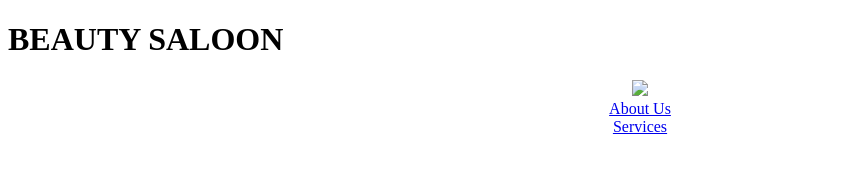
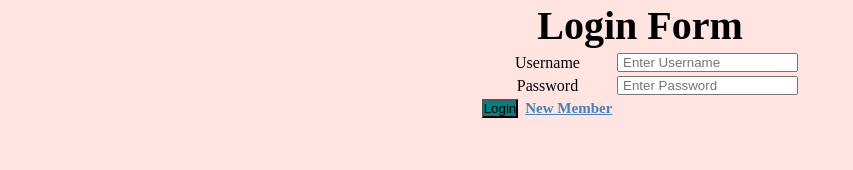
Before and after one commit to OdanavarMandara/webbb, a plain HTML site: page index.html in a window 1280 px wide. Shown: the whole page, without its empty margins (0-853 px from the left). Drawn offline with Linux system fonts and the light colour scheme; files that its build step writes are made by us from their sources.

Commit message:
Add files via upload

```diff
--- a/index.html
+++ b/index.html
@@ -6,32 +6,45 @@
     <meta http-equiv="X-UA-Compatible" content="IE=edge">
     <meta name="viewport" content="width=device-width, initial-scale=1.0">
     <title>Document</title>
-    <link rel="stylesheet" href="css/beautysaloon.css">
+    <link rel="stylesheet" href="css/Login.css">
 </head>
 
+<body style="background-color:mistyrose;">
+    <h1 style="font-size: 40px; text-align: center;"><b> Login Form</b></h1>
+    <center>
+        <form action="#">
+            <table style="text-align: center;">
+                <tr>
+                    <td>
+                        <label style="text-align: center;">Username</label>
+                    </td>
+                    <td>
+                        <input type="text" placeholder=" Enter Username">
+                    </td>
+                </tr>
 
-<html>
-
-<body style="background-image: url(image/black.jpg);">
+                <tr>
+                    <td>
+                        <label style="text-align: center;">Password</label>
+                    </td>
+                    <td>
+                        <input type="password" placeholder=" Enter Password">
+                    </td>
+                </tr>
+                <tr>
+                    <td>
+                        <button type="Login" style="background-color:teal">Login</button>
+                        <a style="font-size: 15px; color: steelblue;" href="NewMember.html"><b>New Member </b></a>
+                    </td>
+                </tr>
+            </table>
 
 
-
-
-    <h1 id="header" class="heading">BEAUTY SALOON</h1>
-
-
-    <center> <img src="image/gg.png "></center>
-
-
-
-    <center> <a id="header1" class="h11" href="AboutUs.html">About Us</a></center>
-
-
-    <center> <a id="header2" class="h22" href=" Services.html " target="_self ">Services</a></center>
+        </form>
+    </center>
 
 
 
 </body>
 
-
 </html>
```
